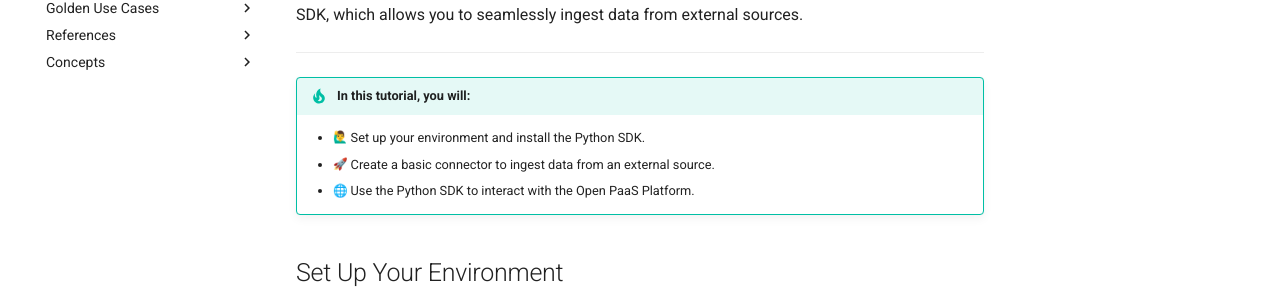
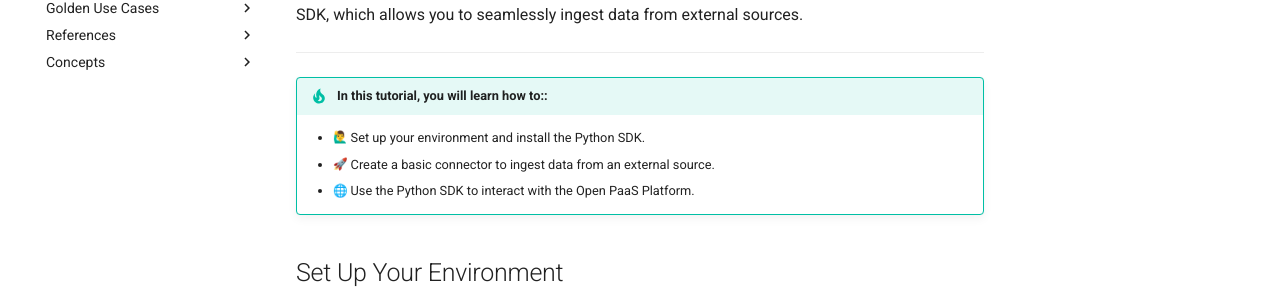
Before and after one commit to jnikhila/open-paas-platform-docs, an MkDocs documentation site: the page built from docs/getting-started/quick-start.md, in a window 1280 px wide and 900 px high. Shown: the part 229-518 px from the top of the window. Built offline with MkDocs 1.6.1 and Material for MkDocs 9.7.7, drawn with Linux system fonts in a browser that asks for light colours; emoji names are drawn with the system emoji font.

Commit message:
chore: fix title
chore: fix title

```diff
--- a/docs/getting-started/quick-start.md
+++ b/docs/getting-started/quick-start.md
@@ -4,7 +4,7 @@ When integrating external data with the Open PaaS Platform, creating an efficien
 
 ---
 
-!!! tip "In this tutorial, you will:"
+!!! tip "In this tutorial, you will learn how to::"
     - :man_raising_hand: Set up your environment and install the Python SDK.
     - :rocket: Create a basic connector to ingest data from an external source.
     - :globe_with_meridians: Use the Python SDK to interact with the Open PaaS Platform.
```
